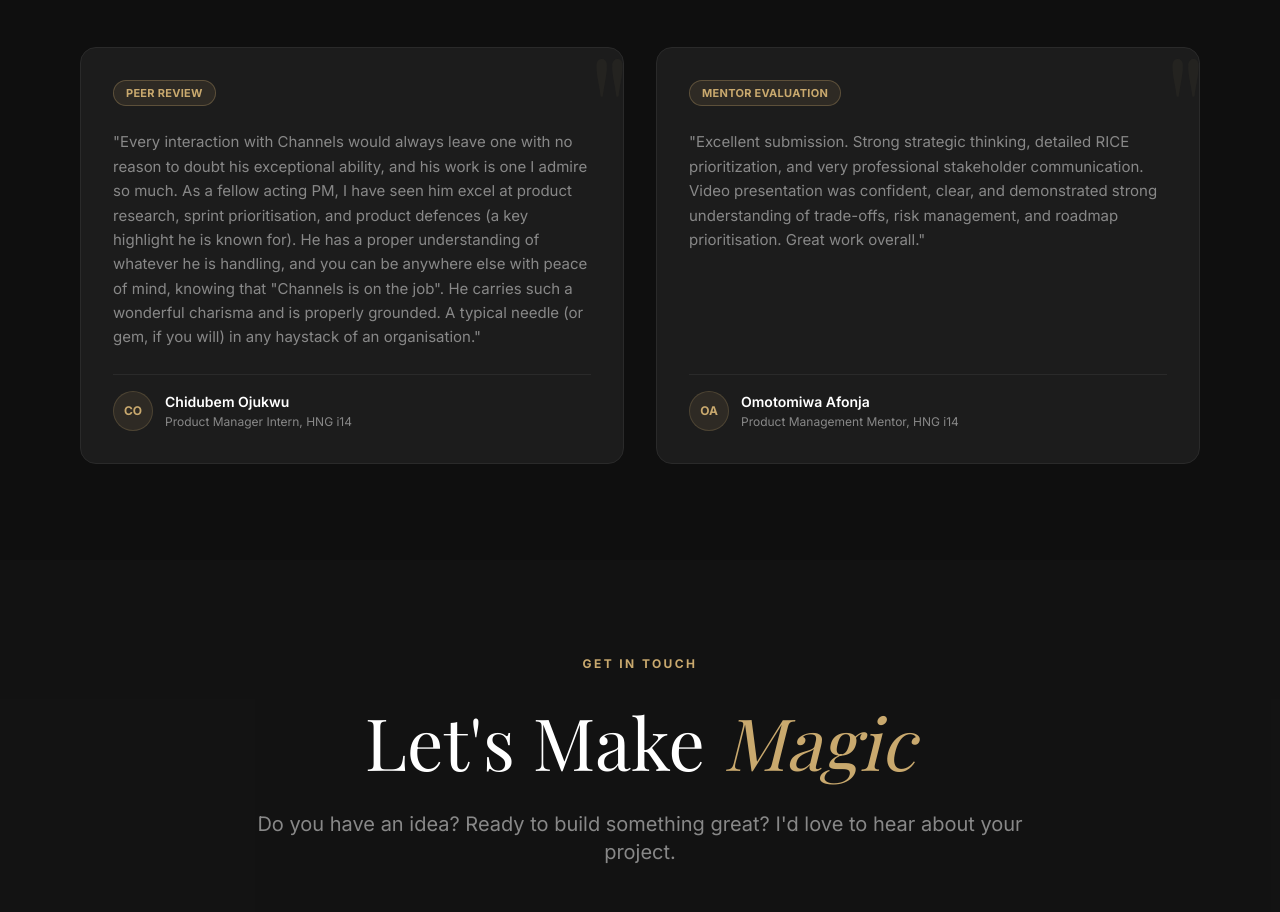
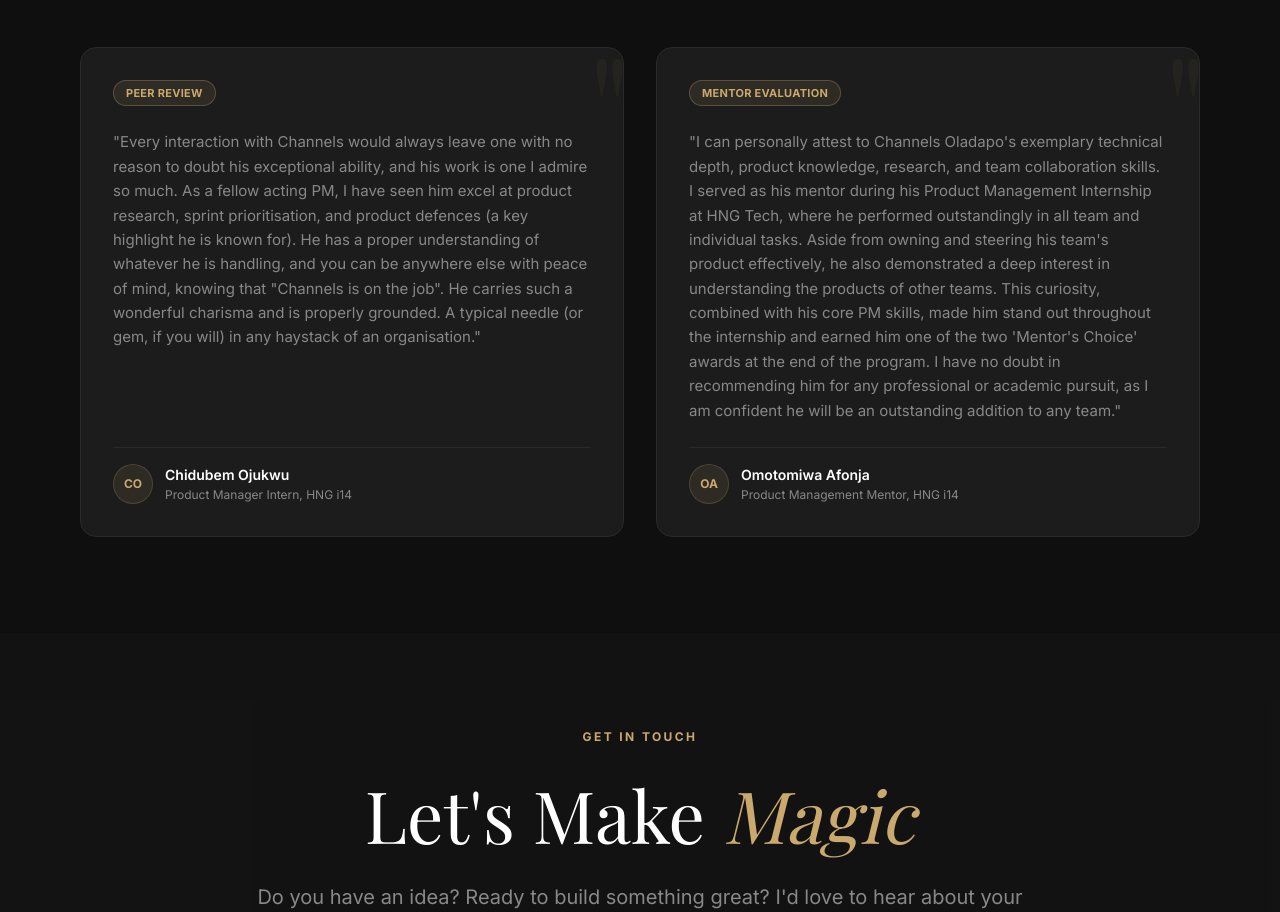
Before and after one commit to codeconnoisseur-channels/channels_pm_portfolio, a React (Vite) app in the folder artifacts/portfolio/: page / in a window 1280 px wide. Shown: the part 6160-7072 px from the top of the page. Built offline with nearby package versions, Linux system fonts and the light colour scheme; a web font is replaced by a local one.

Commit message:
home page update

```diff
--- a/artifacts/portfolio/src/pages/Home.tsx
+++ b/artifacts/portfolio/src/pages/Home.tsx
@@ -568,7 +568,7 @@ export default function Home() {
               },
               {
                 badge: "Mentor Evaluation",
-                quote: "Excellent submission. Strong strategic thinking, detailed RICE prioritization, and very professional stakeholder communication. Video presentation was confident, clear, and demonstrated strong understanding of trade-offs, risk management, and roadmap prioritisation. Great work overall.",
+                quote: "I can personally attest to Channels Oladapo's exemplary technical depth, product knowledge, research, and team collaboration skills. I served as his mentor during his Product Management Internship at HNG Tech, where he performed outstandingly in all team and individual tasks.\n\nAside from owning and steering his team's product effectively, he also demonstrated a deep interest in understanding the products of other teams. This curiosity, combined with his core PM skills, made him stand out throughout the internship and earned him one of the two 'Mentor's Choice' awards at the end of the program.\n\nI have no doubt in recommending him for any professional or academic pursuit, as I am confident he will be an outstanding addition to any team.",
                 name: "Omotomiwa Afonja",
                 title: "Product Management Mentor, HNG i14",
                 initials: "OA",
```
